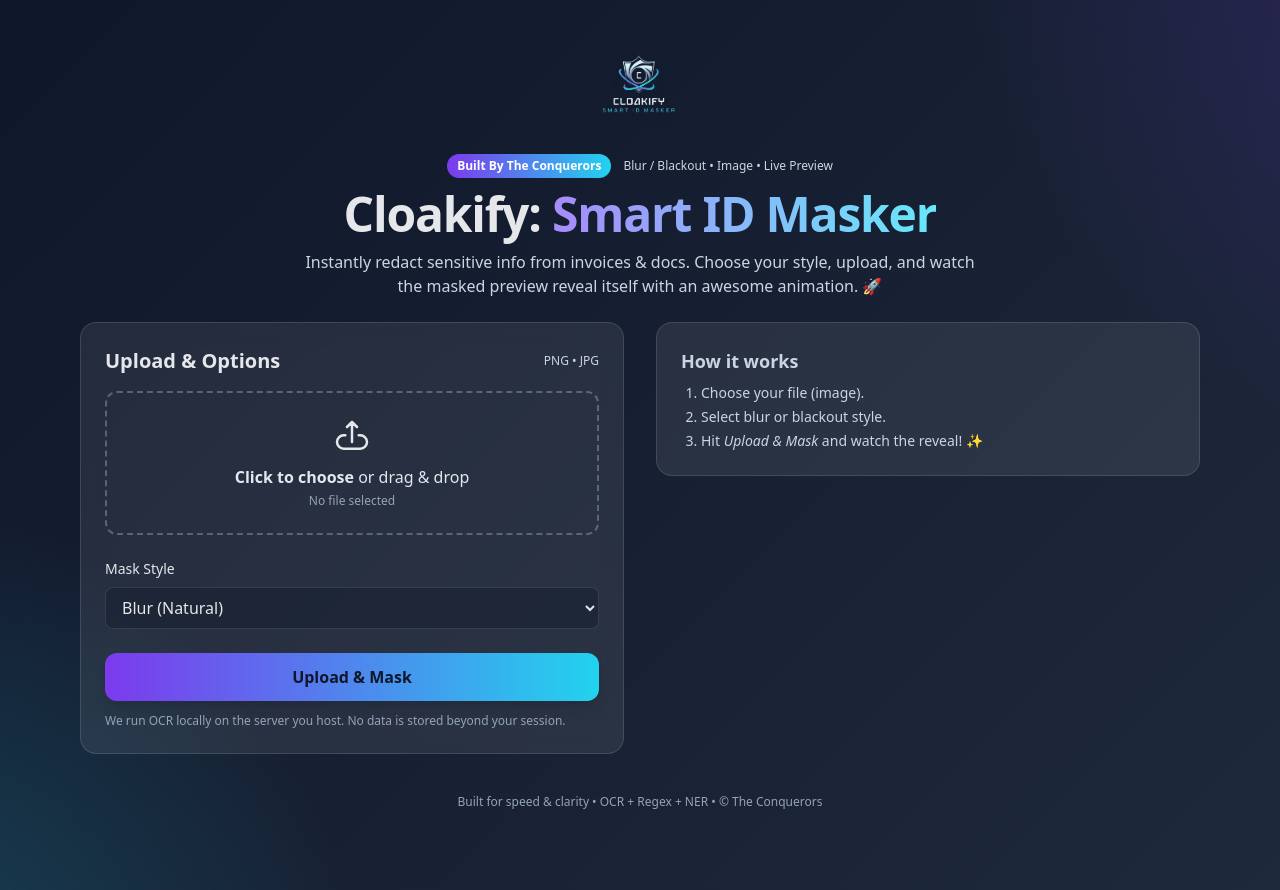
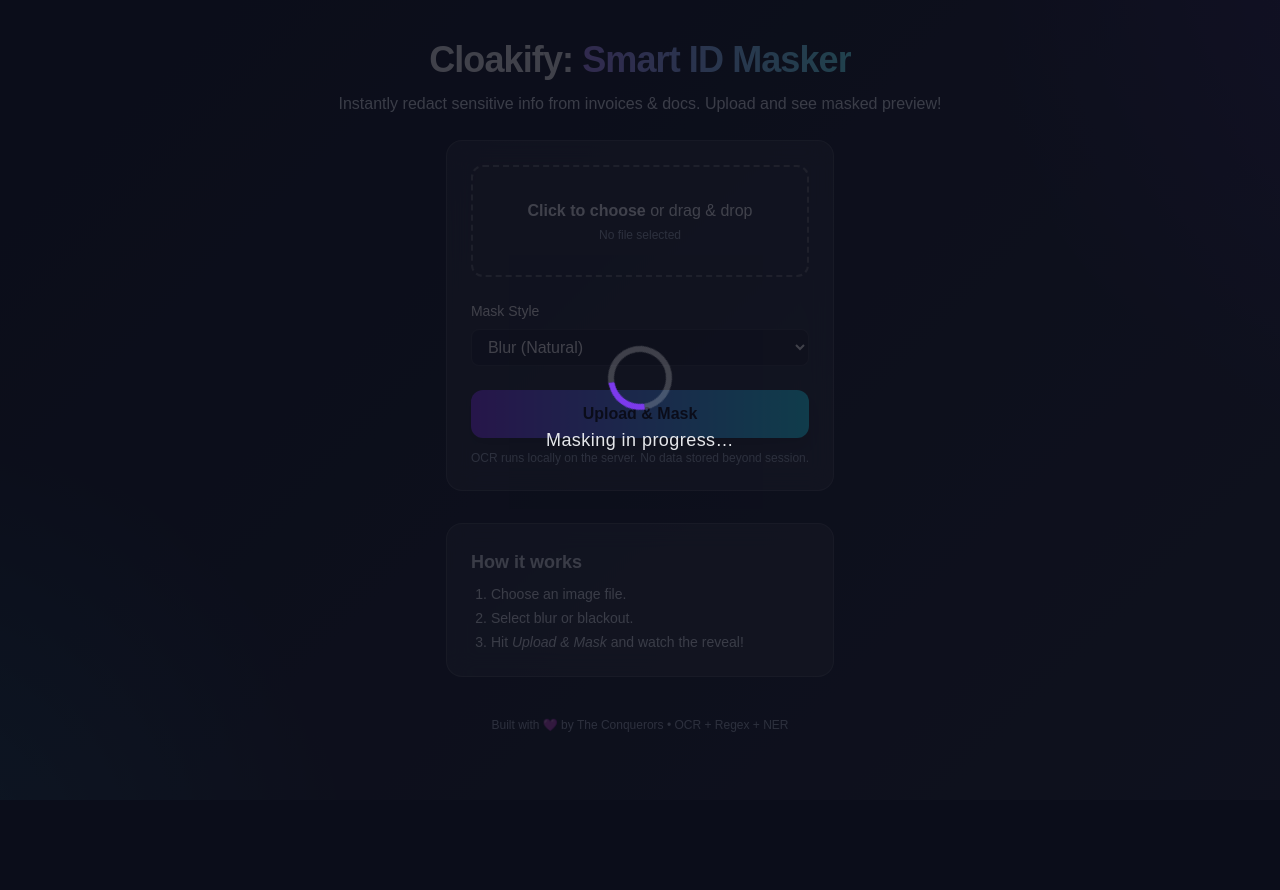
Before and after one commit to shakthi000/Cloakify_SmartIDMasker, a Flask app: page / in a window 1280 px wide. After the commit the page ends 732 px from the top, so only its background shows below. Run offline with Flask 3, Linux system fonts and the light colour scheme; some libraries are stand-ins or nearby versions.

Commit message:
Update index.html

```diff
--- a/templates/index.html
+++ b/templates/index.html
@@ -3,138 +3,69 @@
 <head>
 <meta charset="UTF-8" />
 <meta name="viewport" content="width=device-width, initial-scale=1.0"/>
-<title>Smart ID Masker Tool</title>
+<title>Smart ID Masker</title>
 <script src="https://cdn.tailwindcss.com"></script>
 <style>
 :root {
-    --bg1:#0f172a;
-    --bg2:#1e293b;
-    --brand:#7c3aed;
-    --brand-2:#22d3ee;
-    --accent:#22c55e;
+  --bg1:#0f172a; --bg2:#1e293b; --brand:#7c3aed; --brand-2:#22d3ee;
 }
-
 body {
-    min-height: 100vh;
+  min-height:100vh;
   background:
     radial-gradient(60rem 60rem at 120% -10%, rgba(124,58,237,.25), transparent 60%),
     radial-gradient(50rem 50rem at -10% 110%, rgba(34,211,238,.2), transparent 60%),
     linear-gradient(135deg, var(--bg1), var(--bg2));
-    color: #e5e7eb;
+  color:#e5e7eb; font-family:sans-serif;
 }
 
-  .glass {
-    background: rgba(255,255,255,0.08);
-    backdrop-filter: blur(12px);
-    -webkit-backdrop-filter: blur(12px);
-    border: 1px solid rgba(255,255,255,0.12);
+.glass { background:rgba(255,255,255,0.08); backdrop-filter:blur(12px); border:1px solid rgba(255,255,255,0.12); border-radius:1rem; }
+.fade-in { animation:fadeIn .8s ease forwards; opacity:0; transform:translateY(8px); }
+@keyframes fadeIn { to{ opacity:1; transform:translateY(0); } }
+
+.reveal { position:relative; overflow:hidden; transform:translateZ(0); margin-top:1rem; }
+.reveal img { opacity:0; transform:scale(1.02); }
+.reveal.ready img { animation:imgIn .9s ease forwards; }
+.reveal::before {
+  content:""; position:absolute; inset:0;
+  background:linear-gradient(90deg, rgba(124,58,237,.35), rgba(34,211,238,.35));
+  transform:translateX(-110%);
 }
+.reveal.ready::before { animation:wipe .9s ease forwards; }
+@keyframes wipe { to{ transform:translateX(110%); } }
+@keyframes imgIn { to{ opacity:1; transform:scale(1); } }
 
-  .glow-hover {
-    transition: transform .25s ease, box-shadow .3s ease, border-color .3s ease;
-  }
-  .glow-hover:hover {
-    transform: translateY(-2px);
-    box-shadow: 0 10px 40px rgba(124,58,237,.35);
-    border-color: rgba(124,58,237,.5);
-  }
+.dropzone { border:2px dashed rgba(255,255,255,0.25); transition:border-color .25s ease, background-color .25s ease; cursor:pointer; padding:2rem; text-align:center; }
+.dropzone.dragover { border-color:var(--brand-2); background:rgba(34,211,238,.08); }
 
-  .fade-in { animation: fadeIn .8s ease forwards; opacity: 0; transform: translateY(8px); }
-  @keyframes fadeIn { to { opacity: 1; transform: translateY(0); } }
+.overlay { display:none; position:fixed; inset:0; background:rgba(10,10,20,.75); z-index:50; place-items:center; }
+.spinner { width:64px; height:64px; border-radius:9999px; border:6px solid rgba(255,255,255,.2); border-top-color:var(--brand); animation:spin 1s linear infinite; }
+@keyframes spin { to { transform:rotate(360deg); } }
 
-  .overlay {
-    position: fixed; inset: 0;
-    background: rgba(10, 10, 20, .75);
-    display: none; place-items: center; z-index: 50;
-  }
-  .spinner {
-    width: 64px; height: 64px; border-radius: 9999px;
-    border: 6px solid rgba(255,255,255,.2);
-    border-top-color: var(--brand);
-    animation: spin 1s linear infinite;
-  }
-  @keyframes spin { to { transform: rotate(360deg); } }
-
-  .reveal {
-    position: relative;
-    overflow: hidden;
-    transform: translateZ(0);
-  }
-  .reveal img {
-    opacity: 0;
-    transform: scale(1.02);
-  }
-  .reveal.ready img {
-    animation: imgIn .9s ease forwards;
-  }
-  .reveal::before {
-    content:"";
-    position:absolute; inset:0;
-    background: linear-gradient(90deg, rgba(124,58,237,.35), rgba(34,211,238,.35));
-    transform: translateX(-110%);
-  }
-  .reveal.ready::before {
-    animation: wipe .9s ease forwards;
-  }
-  @keyframes wipe { to { transform: translateX(110%); } }
-  @keyframes imgIn { to { opacity:1; transform: scale(1); } }
-
-  .dropzone {
-    border: 2px dashed rgba(255,255,255,0.25);
-    transition: border-color .25s ease, background-color .25s ease;
-  }
-  .dropzone.dragover {
-    border-color: var(--brand-2);
-    background: rgba(34,211,238,.08);
-  }
-
-  .badge {
-    background: linear-gradient(90deg, var(--brand), var(--brand-2));
-  }
 </style>
 </head>
-<body class="pb-20">
-  <!-- Overlay -->
-  <div id="overlay" class="overlay">
+<body class="pb-20 flex flex-col items-center">
+
+<!-- Overlay Spinner -->
+<div id="overlay" class="overlay grid">
   <div class="flex flex-col items-center gap-4">
     <div class="spinner"></div>
     <p class="text-lg tracking-wide">Masking in progress…</p>
   </div>
 </div>
 
-  <header class="max-w-6xl mx-auto px-4 pt-10 pb-6 fade-in text-center">
-    <div class="mb-6">
-      <img src="{{ url_for('static', filename='logo.png') }}" alt="App Logo" class="mx-auto w-28 h-auto drop-shadow-lg">
-    </div>
-    <div class="flex items-center justify-center gap-3 mb-3">
-      <span class="badge text-xs font-semibold px-2.5 py-1 rounded-full text-white">Built By The Conquerors</span>
-      <span class="text-xs text-slate-300">Blur / Blackout • Image • Live Preview</span>
-    </div>
-    <h1 class="text-4xl md:text-5xl font-black tracking-tight">
-      Cloakify: <span class="text-transparent bg-clip-text bg-gradient-to-r from-violet-400 to-cyan-300">Smart ID Masker</span>
-    </h1>
-    <p class="text-slate-300 mt-3 max-w-2xl mx-auto">
-      Instantly redact sensitive info from invoices & docs. Choose your style, upload, and watch the
-      masked preview reveal itself with an awesome animation. 🚀
-    </p>
+<header class="max-w-3xl mx-auto px-4 pt-10 pb-6 fade-in text-center">
+  <h1 class="text-4xl font-black tracking-tight">Cloakify: <span class="text-transparent bg-clip-text bg-gradient-to-r from-violet-400 to-cyan-300">Smart ID Masker</span></h1>
+  <p class="text-slate-300 mt-3">Instantly redact sensitive info from invoices & docs. Upload and see masked preview!</p>
 </header>
 
-  <main class="max-w-6xl mx-auto px-4 grid md:grid-cols-2 gap-8 items-start">
+<main class="max-w-3xl mx-auto px-4 grid gap-8 items-start">
+
   <!-- Upload Form -->
-    <form method="post" enctype="multipart/form-data" class="glass glow-hover rounded-2xl p-6 fade-in" id="uploadForm">
-      <div class="flex items-center justify-between mb-4">
-        <h2 class="text-xl font-bold">Upload & Options</h2>
-        <div class="text-xs text-slate-300">PNG • JPG</div>
-      </div>
-
-      <label for="fileInput" id="dropzone" class="dropzone rounded-xl p-6 flex flex-col items-center justify-center text-center cursor-pointer">
-        <svg xmlns="http://www.w3.org/2000/svg" class="w-10 h-10 mb-2" viewBox="0 0 24 24" fill="none" stroke="currentColor">
-          <path stroke-linecap="round" stroke-linejoin="round" stroke-width="1.5"
-            d="M3 15a4 4 0 014-4h1m8 0h1a4 4 0 010 8H7a4 4 0 01-4-4m12-9l-3-3m0 0l-3 3m3-3v12" />
-        </svg>
+  <form method="post" enctype="multipart/form-data" class="glass p-6 fade-in" id="uploadForm">
+    <label id="dropzone" class="dropzone rounded-xl flex flex-col items-center justify-center">
       <div class="text-slate-200"><strong>Click to choose</strong> or drag & drop</div>
       <div id="fileName" class="text-xs text-slate-400 mt-1">No file selected</div>
-        <input id="fileInput" class="hidden" type="file" name="file"/>
+      <input id="fileInput" class="hidden" type="file" name="file" accept=".jpg,.jpeg,.png"/>
     </label>
 
     <div id="errorMsg" class="text-red-400 text-xs mt-2 hidden"></div>
@@ -147,48 +78,36 @@
       </select>
     </div>
 
-      <button type="submit" class="mt-6 w-full rounded-xl bg-gradient-to-r from-violet-600 to-cyan-400 text-slate-900 font-bold py-3 shadow-lg hover:opacity-95 transition">
-        Upload & Mask
-      </button>
-
-      {% if error %}
-        <p class="text-red-400 text-sm mt-3">{{ error }}</p>
-      {% endif %}
-
-      <p class="text-xs text-slate-400 mt-3">
-        We run OCR locally on the server you host. No data is stored beyond your session.
-      </p>
+    <button type="submit" class="mt-6 w-full rounded-xl bg-gradient-to-r from-violet-600 to-cyan-400 text-slate-900 font-bold py-3 shadow-lg hover:opacity-95 transition">Upload & Mask</button>
+    <p class="text-xs text-slate-400 mt-3">OCR runs locally on the server. No data stored beyond session.</p>
   </form>
 
   <!-- Preview Section -->
-    <section class="fade-in">
   {% if preview_img %}
-        <div class="glass rounded-2xl p-5">
+    <div class="glass p-5 fade-in">
       <div class="flex items-center justify-between mb-3">
         <h2 class="text-xl font-bold">Preview</h2>
-            <a href="{{ preview_img }}" download class="rounded-lg bg-emerald-500/90 hover:bg-emerald-500 px-4 py-2 text-sm font-semibold text-white shadow">
-              📥 Download
-            </a>
+        <a href="{{ download_url }}" download class="rounded-lg bg-emerald-500/90 hover:bg-emerald-500 px-4 py-2 text-sm font-semibold text-white shadow">📥 Download</a>
       </div>
       <div class="reveal rounded-lg overflow-hidden border border-white/10 bg-black/20">
         <img src="{{ preview_img }}" alt="Masked Preview" class="block w-full h-auto" onload="readyReveal(this)">
       </div>
     </div>
   {% else %}
-        <div class="glass rounded-2xl p-6 text-slate-300">
+    <div class="glass p-6 fade-in text-slate-300">
       <h3 class="text-lg font-semibold mb-2">How it works</h3>
       <ol class="list-decimal ml-5 space-y-1 text-sm">
-            <li>Choose your file (image).</li>
-            <li>Select blur or blackout style.</li>
-            <li>Hit <em>Upload & Mask</em> and watch the reveal! ✨</li>
+        <li>Choose an image file.</li>
+        <li>Select blur or blackout.</li>
+        <li>Hit <em>Upload & Mask</em> and watch the reveal!</li>
       </ol>
     </div>
   {% endif %}
-    </section>
+
 </main>
 
-  <footer class="max-w-6xl mx-auto px-4 mt-10 text-xs text-slate-400 text-center">
-    Built for speed & clarity • OCR + Regex + NER • © The Conquerors
+<footer class="max-w-3xl mx-auto px-4 mt-10 text-xs text-slate-400 text-center">
+  Built with 💜 by The Conquerors • OCR + Regex + NER
 </footer>
 
 <script>
@@ -199,44 +118,42 @@
 const overlay = document.getElementById('overlay');
 const errorMsg = document.getElementById('errorMsg');
 
-    const validTypes = ['image/png', 'image/jpeg'];
-    const maxSize = 5 * 1024 * 1024;
+const validTypes = ['image/png','image/jpeg'];
+const maxSize = 5*1024*1024; // 5MB
 
-    function validateFile(file) {
-      if (!file) { showError("⚠️ Please select a file."); return false; }
-      if (!validTypes.includes(file.type)) { showError("❌ Invalid file type."); return false; }
-      if (file.size > maxSize) { showError("📦 File is too large."); return false; }
+function validateFile(file){
+  if(!file){ showError("⚠️ Please select a file."); return false; }
+  if(!validTypes.includes(file.type)){ showError("❌ Invalid file type."); return false; }
+  if(file.size>maxSize){ showError("📦 File is too large."); return false; }
   clearError(); return true;
 }
+function showError(msg){ errorMsg.textContent=msg; errorMsg.classList.remove("hidden"); }
+function clearError(){ errorMsg.textContent=""; errorMsg.classList.add("hidden"); }
 
-    function showError(msg) { errorMsg.textContent = msg; errorMsg.classList.remove("hidden"); }
-    function clearError() { errorMsg.textContent=""; errorMsg.classList.add("hidden"); }
-
-    drop.addEventListener('click', () => fileInput.click());
-    drop.addEventListener('dragover', e => { e.preventDefault(); drop.classList.add('dragover'); });
-    drop.addEventListener('dragleave', () => drop.classList.remove('dragover'));
-    drop.addEventListener('drop', e => {
+drop.addEventListener('click', ()=>fileInput.click());
+drop.addEventListener('dragover', e=>{ e.preventDefault(); drop.classList.add('dragover'); });
+drop.addEventListener('dragleave', ()=>drop.classList.remove('dragover'));
+drop.addEventListener('drop', e=>{
   e.preventDefault(); drop.classList.remove('dragover');
   const file = e.dataTransfer.files[0];
-      if (validateFile(file)) { fileInput.files = e.dataTransfer.files; fileName.textContent=file.name; }
-      else { fileInput.value=""; fileName.textContent="No file selected"; }
+  if(validateFile(file)){ fileInput.files=e.dataTransfer.files; fileName.textContent=file.name; }
+  else{ fileInput.value=""; fileName.textContent="No file selected"; }
 });
 
-    fileInput.addEventListener('change', () => {
+fileInput.addEventListener('change', ()=>{
   const file = fileInput.files[0];
-      if (validateFile(file)) { fileName.textContent=file.name; }
-      else { fileInput.value=""; fileName.textContent="No file selected"; }
+  if(validateFile(file)){ fileName.textContent=file.name; }
+  else{ fileInput.value=""; fileName.textContent="No file selected"; }
 });
 
-    form.addEventListener('submit', e => {
+form.addEventListener('submit', e=>{
   const file = fileInput.files[0];
-      if (!file || !validateFile(file)) { e.preventDefault(); return false; }
+  if(!file || !validateFile(file)){ e.preventDefault(); return false; }
   overlay.style.display='grid';
 });
 
-    function readyReveal(imgEl) {
-      const wrap = imgEl.closest('.reveal');
-      if (wrap) wrap.classList.add('ready');
+function readyReveal(imgEl){
+  const wrap = imgEl.closest('.reveal'); if(wrap) wrap.classList.add('ready');
 }
 </script>
 </body>
```
Lines whose indentation alone changed are shown as unchanged.
